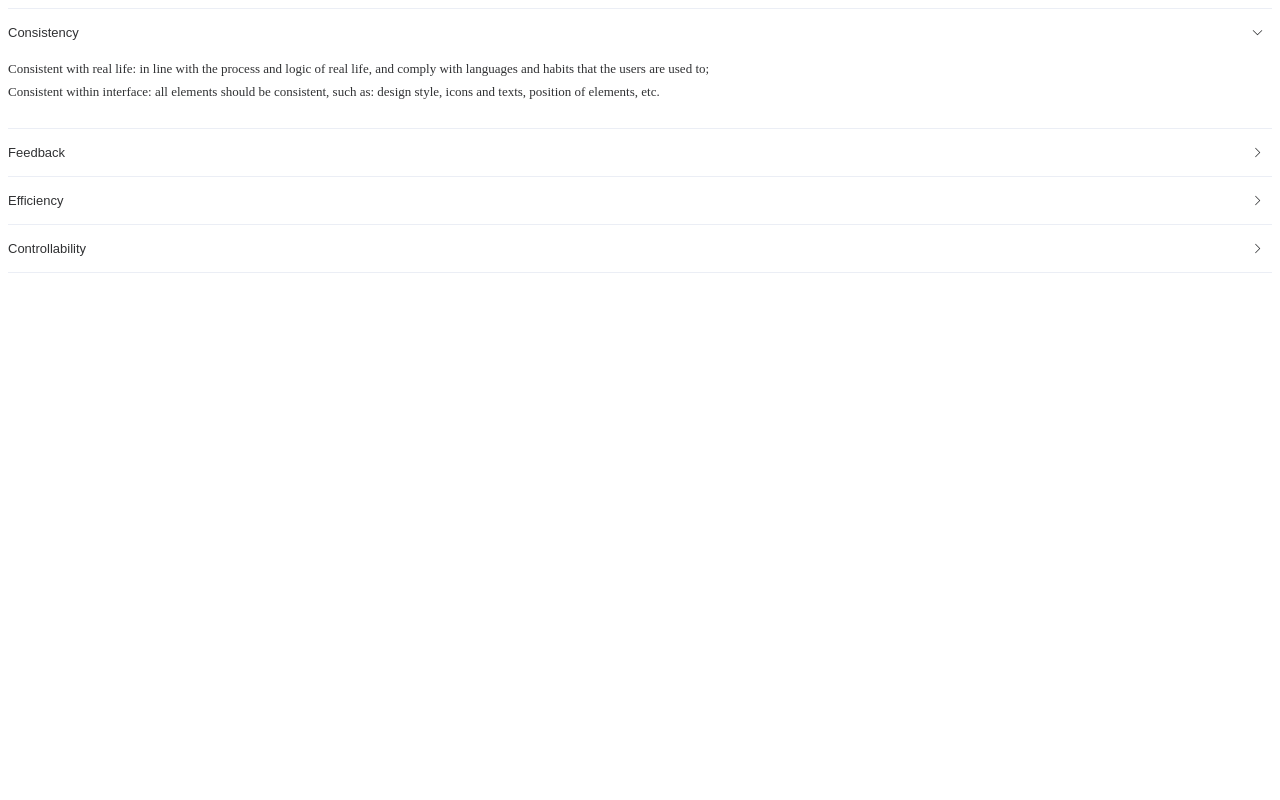
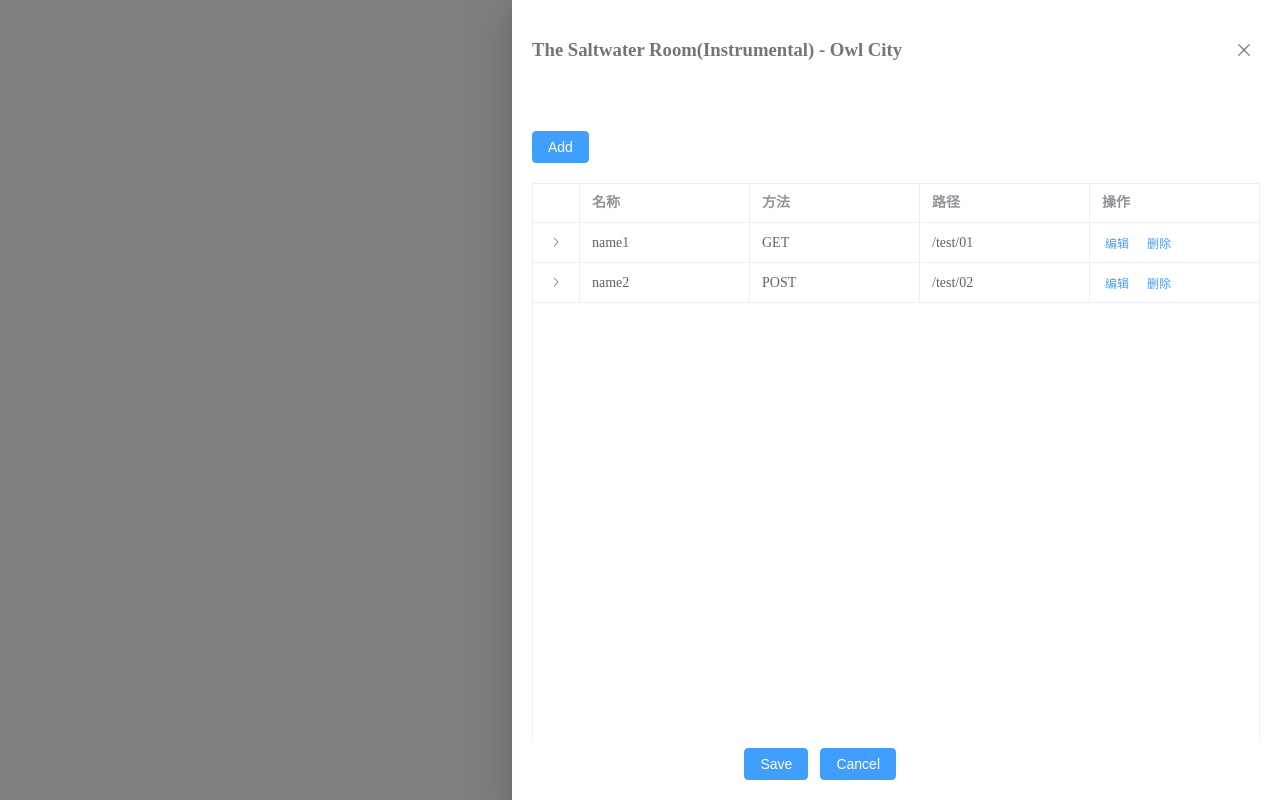
Before and after one commit to Vicecorehp/api-design-page-with-vue, a Vue app: page / in a window 1280 px wide. Built offline with nearby package versions, Linux system fonts and the light colour scheme; the HTML template or start-up script is replaced by a standard one.

Commit message:
简单设计侧边栏

```diff
--- /dev/null
+++ b/src/interface/ApiDefinition.ts
@@ -0,0 +1,11 @@
+export interface ApiInfo {
+  name: string;
+  version: string;
+  uuid: string;
+  path: string;
+  method: string;
+  descriptionCn: string;
+  descriptionEn: string;
+  aliasEn: string;
+  aliasCn: string;
+}
--- a/src/view/ApiDesigner.vue
+++ b/src/view/ApiDesigner.vue
@@ -1,62 +1,102 @@
+<template>
+  <el-drawer v-model="isDrawerVisible" size="60%" resizable>
+    <template #header>
+      <h3>The Saltwater Room(Instrumental) - Owl City</h3>
+    </template>
+
+    <template #default>
+      <el-row :style="{ marginBottom: '20px' }">
+        <el-col :span="12">
+          <el-button type="primary" @click="onAddBtnClick">Add</el-button>
+        </el-col>
+      </el-row>
+
+      <el-table
+        :data="apiTableData"
+        :border="true"
+        :preserve-expanded-content="preserveExpanded"
+        style="width: 100%; height: 100%"
+      >
+        <el-table-column type="expand">
+          <template #default="props">
+            <ApiDetail :detailData="props.row" />
+          </template>
+        </el-table-column>
+        <el-table-column label="名称" prop="name" />
+        <el-table-column label="方法" prop="method" />
+        <el-table-column label="路径" prop="path" />
+        <el-table-column label="操作" fixed="right">
+          <template #default>
+            <el-button link size="small" type="primary" @click="onEditBtnClick">编辑</el-button>
+            <el-button link size="small" type="primary" @click="onDeleteBtnClick">删除</el-button>
+          </template>
+        </el-table-column>
+      </el-table>
+    </template>
+    <template #footer>
+      <el-row>
+        <el-col :span="12">
+          <el-button type="primary">Save</el-button>
+          <el-button type="primary" @click="onCancelBtnClick">Cancel</el-button>
+        </el-col>
+      </el-row>
+    </template>
+  </el-drawer>
+</template>
+
 <script lang="ts" setup>
-import { ref } from 'vue'
+import { onMounted, ref } from 'vue'
+import type { ApiInfo } from '@/interface/ApiDefinition.ts'
+import ApiDetail from '@/view/ApiDetail.vue'
 
-import type { CollapseModelValue } from 'element-plus'
+const isDrawerVisible = ref(true)
 
-const activeNames = ref(['1'])
-const handleChange = (val: CollapseModelValue) => {
-  console.log(val)
+const preserveExpanded = ref(true)
+
+const apiTableData = ref<ApiInfo[]>([])
+
+function getDefaultData() {
+  apiTableData.value = [
+    {
+      name: 'name1',
+      version: '1.0',
+      uuid: 'uuid-test',
+      path: '/test/01',
+      method: 'GET',
+      descriptionCn: '中文',
+      descriptionEn: 'English',
+      aliasEn: '中文',
+      aliasCn: 'English',
+    },
+    {
+      name: 'name2',
+      version: '1.0',
+      uuid: 'uuid-test',
+      path: '/test/02',
+      method: 'POST',
+      descriptionCn: '中文',
+      descriptionEn: 'English',
+      aliasEn: '中文',
+      aliasCn: 'English',
+    },
+  ]
+}
+
+onMounted(() => {
+  getDefaultData()
+})
+
+const onAddBtnClick = () => {}
+
+const onPreviewBtnClick = () => {}
+
+const onEditBtnClick = () => {}
+
+const onDeleteBtnClick = () => {}
+
+const onCancelBtnClick = () => {
+  isDrawerVisible.value = false
 }
 </script>
 
-
-<template>
-  <div class="demo-collapse">
-    <el-collapse v-model="activeNames" @change="handleChange">
-      <el-collapse-item title="Consistency" name="1">
-        <div>
-          Consistent with real life: in line with the process and logic of real
-          life, and comply with languages and habits that the users are used to;
-        </div>
-        <div>
-          Consistent within interface: all elements should be consistent, such
-          as: design style, icons and texts, position of elements, etc.
-        </div>
-      </el-collapse-item>
-      <el-collapse-item title="Feedback" name="2">
-        <div>
-          Operation feedback: enable the users to clearly perceive their
-          operations by style updates and interactive effects;
-        </div>
-        <div>
-          Visual feedback: reflect current state by updating or rearranging
-          elements of the page.
-        </div>
-      </el-collapse-item>
-      <el-collapse-item title="Efficiency" name="3">
-        <div>
-          Simplify the process: keep operating process simple and intuitive;
-        </div>
-        <div>
-          Definite and clear: enunciate your intentions clearly so that the
-          users can quickly understand and make decisions;
-        </div>
-        <div>
-          Easy to identify: the interface should be straightforward, which helps
-          the users to identify and frees them from memorizing and recalling.
-        </div>
-      </el-collapse-item>
-      <el-collapse-item title="Controllability" name="4">
-        <div>
-          Decision making: giving advice about operations is acceptable, but do
-          not make decisions for the users;
-        </div>
-        <div>
-          Controlled consequences: users should be granted the freedom to
-          operate, including canceling, aborting or terminating current
-          operation.
-        </div>
-      </el-collapse-item>
-    </el-collapse>
-  </div>
-</template>
+<style scoped></style>
--- /dev/null
+++ b/src/view/ApiDetail.vue
@@ -0,0 +1,47 @@
+<script setup lang="ts">
+import { type PropType, reactive } from 'vue'
+import type { ApiInfo } from '@/interface/ApiDefinition.ts'
+
+const props = defineProps({
+  detailData: {
+    type: Object as PropType<ApiInfo>,
+    required: true,
+  },
+})
+
+const localDetailData = reactive<ApiInfo>({ ...props.detailData })
+</script>
+
+<template>
+  <el-row :gutter="20" :style="{ padding: '10px' }">
+    <el-col :span="12">
+      <el-input v-model="localDetailData.name" :placeholder="'输入名称'" clearable>
+        <template #prepend> 名称 </template>
+      </el-input>
+    </el-col>
+    <el-col :span="12">
+      <el-input v-model="localDetailData.path" :placeholder="'输入路径'" clearable>
+        <template #prepend> 路径 </template>
+      </el-input>
+    </el-col>
+  </el-row>
+
+  <el-row>
+    <el-input
+      type="textarea"
+      autosize
+      disabled
+      :placeholder="JSON.stringify(localDetailData, null, 2)"
+    />
+  </el-row>
+
+  <el-row :gutter="20" :style="{ padding: '10px' }">
+    <el-col :span="12"> </el-col>
+    <el-col :span="12">
+      <el-button type="primary">Save</el-button>
+      <el-button type="primary">Delete</el-button>
+    </el-col>
+  </el-row>
+</template>
+
+<style scoped></style>
--- /dev/null
+++ b/src/view/ApiTable.vue
@@ -0,0 +1,5 @@
+<script setup lang="ts"></script>
+
+<template></template>
+
+<style scoped></style>
```
